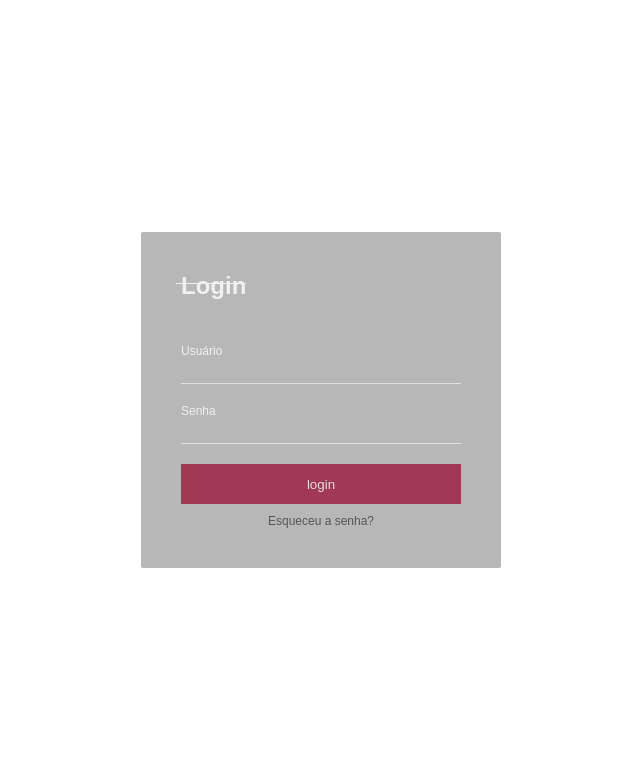
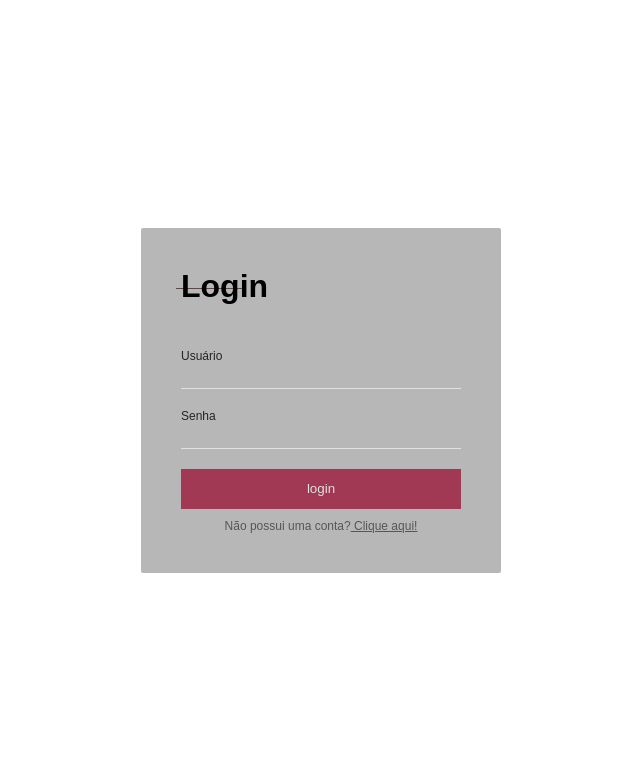
Before and after one commit to Guilherme-Araujo-Dev/Mar-Sol, a PHP site: page /Login.php in a window 1280 px wide. Shown: the part 81-854 px from the top of the page, without its empty margins (319-959 px from the left). Run offline with PHP 8.4, Linux system fonts and the light colour scheme.

Commit message:
mudei o texto em baixo do login (nao possui uma conta? clique aqui)

```diff
--- a/Login.php
+++ b/Login.php
@@ -48,7 +48,7 @@
 
     <div class="card-header">
 
-        <h2>Login</h2>
+        <h1>Login</h1>
 
     </div>
 
@@ -76,7 +76,7 @@
 
         <input type="submit" value="login" class="submit">
 
-        <a href="#" class="recuperar_senha">Esqueceu a senha?</a>
+        <a href="logarse.php" class="recuperar_senha">Não possui uma conta?<u> Clique aqui!</u></a>
 
     </div>
 
--- a/style - Copia.css
+++ b/style - Copia.css
@@ -236,9 +236,9 @@ IMAGENS LOCALIZADAS NA PÁGINA INDEX (PRIMEIRA IMAGEM DAS 3)👇👇👇👇
 
     padding-bottom: 50px;
 
-    opacity: 0.8;
 
-    color: #fff;
+
+    color: black;
 
 }
 
@@ -250,7 +250,7 @@ IMAGENS LOCALIZADAS NA PÁGINA INDEX (PRIMEIRA IMAGEM DAS 3)👇👇👇👇
 
     height: 1px;
 
-    background-color: #fff;
+    background-color: rgb(94, 71, 71);
 
     display: block;
 
@@ -262,7 +262,7 @@ IMAGENS LOCALIZADAS NA PÁGINA INDEX (PRIMEIRA IMAGEM DAS 3)👇👇👇👇
 
 .card-content label {
 
-    color: #fff;
+    color: black;
 
     font-size: 12px;
 
```
